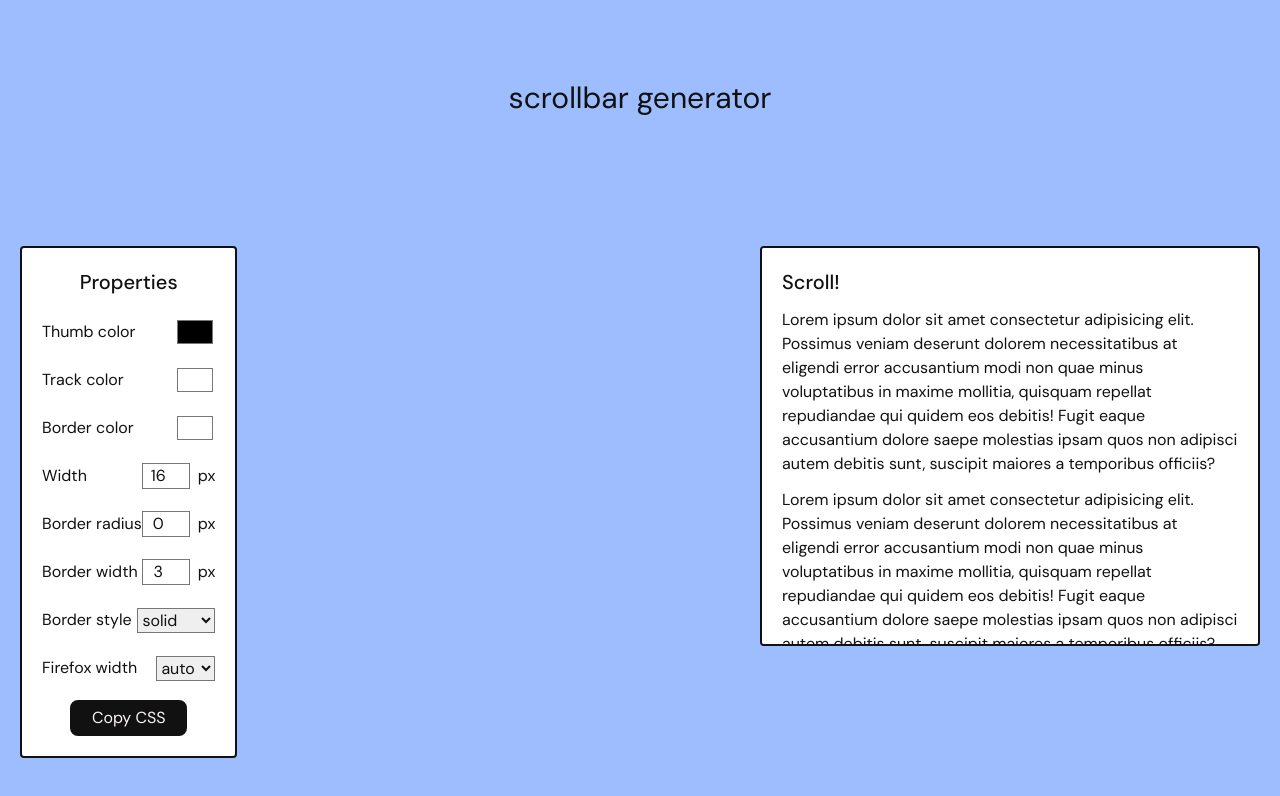
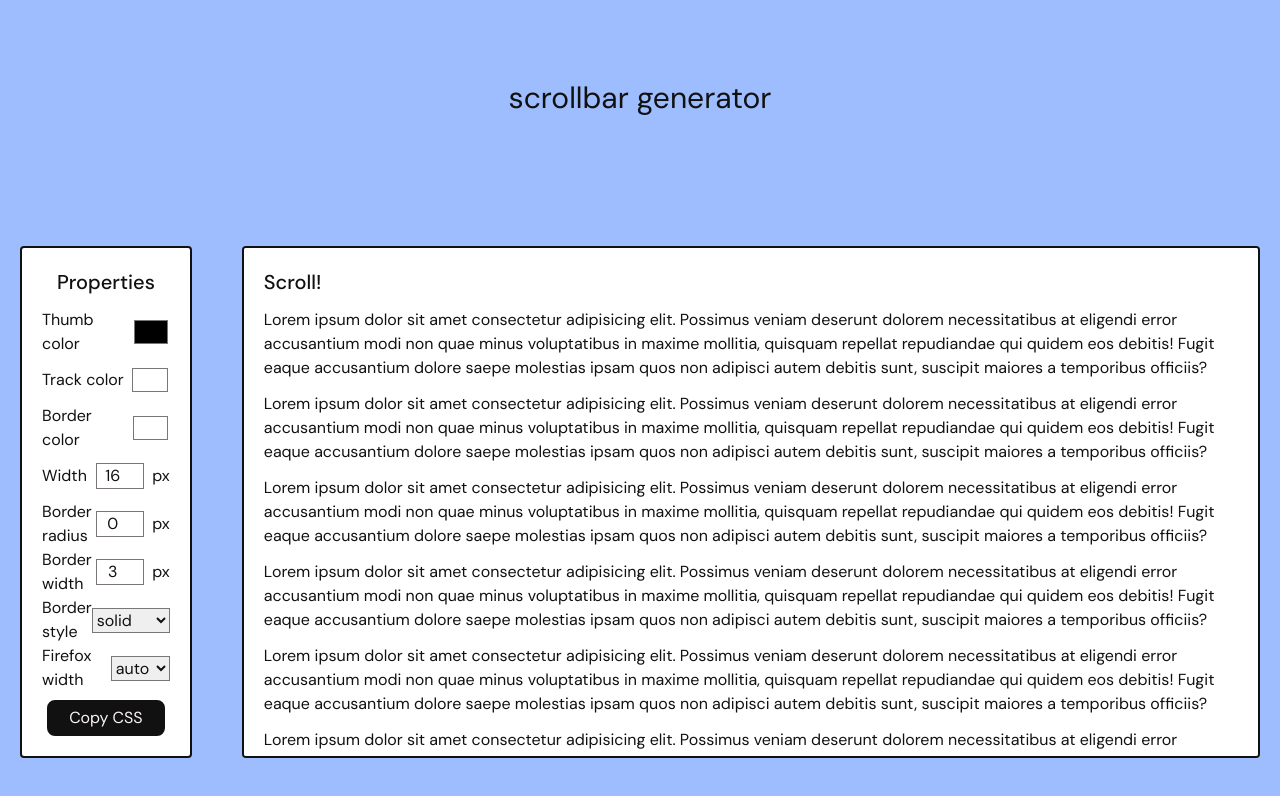
Before and after one commit to ekmas/scrollbar-generator, a React (Vite) app: page / in a window 1280 px wide. Shown: the top 796 px of the page. Built offline with nearby package versions, Linux system fonts and the light colour scheme.

Commit message:
added more text and variables to scrollbar-color

```diff
--- a/src/components/Window.jsx
+++ b/src/components/Window.jsx
@@ -17,7 +17,7 @@
         {`
           #window{
             scrollbar-width: ${firefoxWidth};
-            scrollbar-color: #8f54a0 #ffffff;
+            scrollbar-color: ${thumbColor} ${trackColor};
           }
 
           #window::-webkit-scrollbar{
@@ -35,9 +35,13 @@
           }
         `}
       </style>
-      <div id='window' className='bg-[#ffffff] p-5 rounded h-[400px] overflow-y-scroll w-[500px] border-2 border-black'>
+      <div id='window' className='bg-[#ffffff] p-5 rounded ml-[50px] h-[512px] overflow-y-scroll border-2 border-black'>
           <h2 className='font-medium text-xl'>Scroll!</h2>
 
+          <p className='mt-3'>Lorem ipsum dolor sit amet consectetur adipisicing elit. Possimus veniam deserunt dolorem necessitatibus at eligendi error accusantium modi non quae minus voluptatibus in maxime mollitia, quisquam repellat repudiandae qui quidem eos debitis! Fugit eaque accusantium dolore saepe molestias ipsam quos non adipisci autem debitis sunt, suscipit maiores a temporibus officiis?</p>
+          <p className='mt-3'>Lorem ipsum dolor sit amet consectetur adipisicing elit. Possimus veniam deserunt dolorem necessitatibus at eligendi error accusantium modi non quae minus voluptatibus in maxime mollitia, quisquam repellat repudiandae qui quidem eos debitis! Fugit eaque accusantium dolore saepe molestias ipsam quos non adipisci autem debitis sunt, suscipit maiores a temporibus officiis?</p>
+          <p className='mt-3'>Lorem ipsum dolor sit amet consectetur adipisicing elit. Possimus veniam deserunt dolorem necessitatibus at eligendi error accusantium modi non quae minus voluptatibus in maxime mollitia, quisquam repellat repudiandae qui quidem eos debitis! Fugit eaque accusantium dolore saepe molestias ipsam quos non adipisci autem debitis sunt, suscipit maiores a temporibus officiis?</p>
+          <p className='mt-3'>Lorem ipsum dolor sit amet consectetur adipisicing elit. Possimus veniam deserunt dolorem necessitatibus at eligendi error accusantium modi non quae minus voluptatibus in maxime mollitia, quisquam repellat repudiandae qui quidem eos debitis! Fugit eaque accusantium dolore saepe molestias ipsam quos non adipisci autem debitis sunt, suscipit maiores a temporibus officiis?</p>
           <p className='mt-3'>Lorem ipsum dolor sit amet consectetur adipisicing elit. Possimus veniam deserunt dolorem necessitatibus at eligendi error accusantium modi non quae minus voluptatibus in maxime mollitia, quisquam repellat repudiandae qui quidem eos debitis! Fugit eaque accusantium dolore saepe molestias ipsam quos non adipisci autem debitis sunt, suscipit maiores a temporibus officiis?</p>
           <p className='mt-3'>Lorem ipsum dolor sit amet consectetur adipisicing elit. Possimus veniam deserunt dolorem necessitatibus at eligendi error accusantium modi non quae minus voluptatibus in maxime mollitia, quisquam repellat repudiandae qui quidem eos debitis! Fugit eaque accusantium dolore saepe molestias ipsam quos non adipisci autem debitis sunt, suscipit maiores a temporibus officiis?</p>
           <p className='mt-3'>Lorem ipsum dolor sit amet consectetur adipisicing elit. Possimus veniam deserunt dolorem necessitatibus at eligendi error accusantium modi non quae minus voluptatibus in maxime mollitia, quisquam repellat repudiandae qui quidem eos debitis! Fugit eaque accusantium dolore saepe molestias ipsam quos non adipisci autem debitis sunt, suscipit maiores a temporibus officiis?</p>
```
